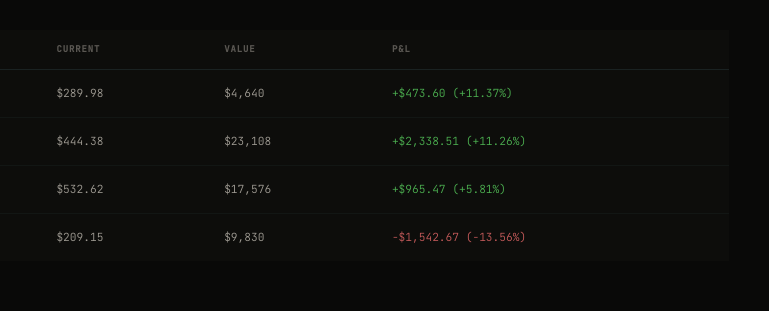
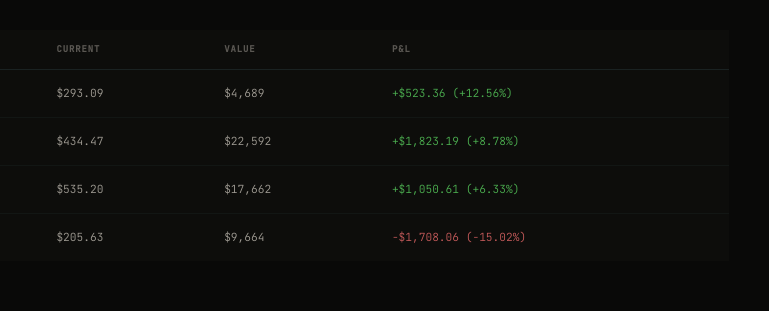
Before and after one commit to matterunknown/matterunknown, an Astro site: page /projects/quant-trading in a window 1280 px wide. Shown: the part 1689-2000 px from the top of the page, 487-1256 px from the left. Built offline with nearby package versions, Linux system fonts and the light colour scheme; Astro itself is replaced by a stand-in of ours.

Commit message:
chore: quant trading snapshot 2026-06-25 20:05

```diff
--- a/src/pages/projects/quant-trading.astro
+++ b/src/pages/projects/quant-trading.astro
@@ -88,11 +88,11 @@ tr:last-child td{border-bottom:none;}
       <div class="ticker-label">Starting balance</div>
     </div>
     <div class="ticker-cell">
-      <!-- BEGIN:current-value --><div class="ticker-num">$101,275.60</div><!-- END:current-value -->
+      <!-- BEGIN:current-value --><div class="ticker-num">$100,723.91</div><!-- END:current-value -->
     <div class="ticker-label">Current value</div>
     </div>
     <div class="ticker-cell">
-      <!-- BEGIN:pnl --><div class="ticker-num" style="color:#4caf50">+$1,275.60 (+1.276%)</div><!-- END:pnl -->
+      <!-- BEGIN:pnl --><div class="ticker-num" style="color:#4caf50">+$723.91 (+0.724%)</div><!-- END:pnl -->
       <div class="ticker-label">Total P&L (-0.036%)</div>
     </div>
     <div class="ticker-cell">
@@ -104,7 +104,7 @@ tr:last-child td{border-bottom:none;}
       <div class="ticker-label">Symbols scanned</div>
     </div>
     <div class="ticker-cell">
-      <!-- BEGIN:last-updated --><div class="ticker-num">2026-06-25 13:45 ET</div><!-- END:last-updated -->
+      <!-- BEGIN:last-updated --><div class="ticker-num">2026-06-25 20:05 ET</div><!-- END:last-updated -->
       <div class="ticker-label">Last updated</div>
     </div>
   </div>
@@ -351,33 +351,33 @@ tr:last-child td{border-bottom:none;}
         <td style="color:#e8e6e1;font-weight:500">PANW</td>
         <td>16</td>
         <td>$260.38</td>
-        <td>$289.98</td>
-        <td>$4,640</td>
-        <td style="color:#4caf50">+$473.60 (+11.37%)</td>
+        <td>$293.09</td>
+        <td>$4,689</td>
+        <td style="color:#4caf50">+$523.36 (+12.56%)</td>
       </tr>
       <tr>
         <td style="color:#e8e6e1;font-weight:500">TSM</td>
         <td>52</td>
         <td>$399.41</td>
-        <td>$444.38</td>
-        <td>$23,108</td>
-        <td style="color:#4caf50">+$2,338.51 (+11.26%)</td>
+        <td>$434.47</td>
+        <td>$22,592</td>
+        <td style="color:#4caf50">+$1,823.19 (+8.78%)</td>
       </tr>
       <tr>
         <td style="color:#e8e6e1;font-weight:500">AMD</td>
         <td>33</td>
         <td>$503.36</td>
-        <td>$532.62</td>
-        <td>$17,576</td>
-        <td style="color:#4caf50">+$965.47 (+5.81%)</td>
+        <td>$535.20</td>
+        <td>$17,662</td>
+        <td style="color:#4caf50">+$1,050.61 (+6.33%)</td>
       </tr>
       <tr>
         <td style="color:#e8e6e1;font-weight:500">QCOM</td>
         <td>47</td>
         <td>$241.97</td>
-        <td>$209.15</td>
-        <td>$9,830</td>
-        <td style="color:#c45a5a">-$1,542.67 (-13.56%)</td>
+        <td>$205.63</td>
+        <td>$9,664</td>
+        <td style="color:#c45a5a">-$1,708.06 (-15.02%)</td>
       </tr>
     </tbody><!-- END:positions-tbody -->
   </table>
```
